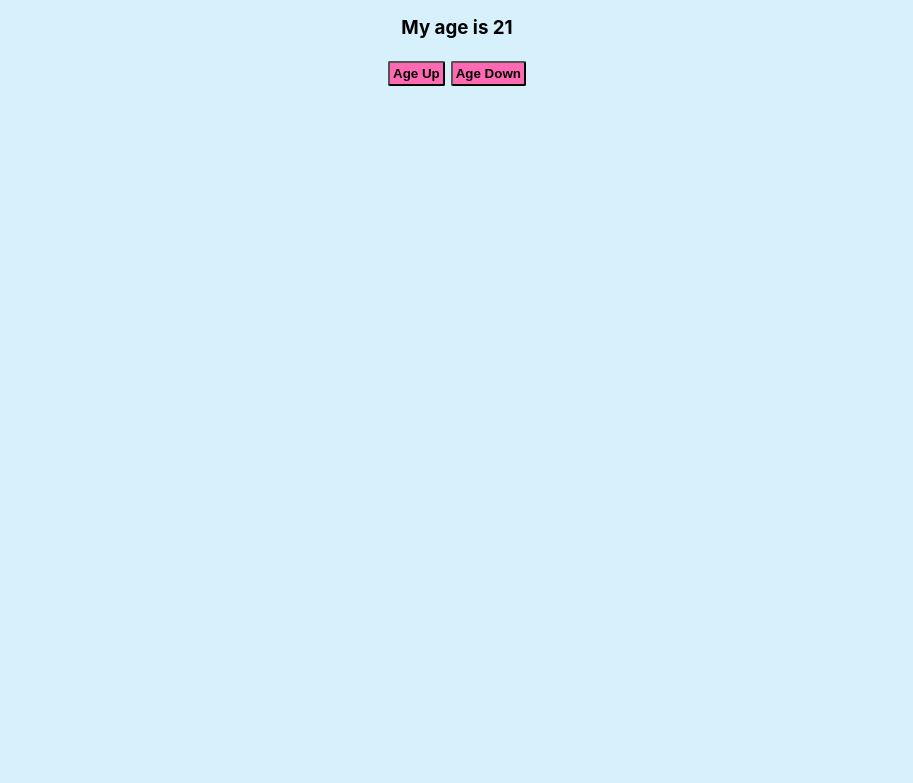
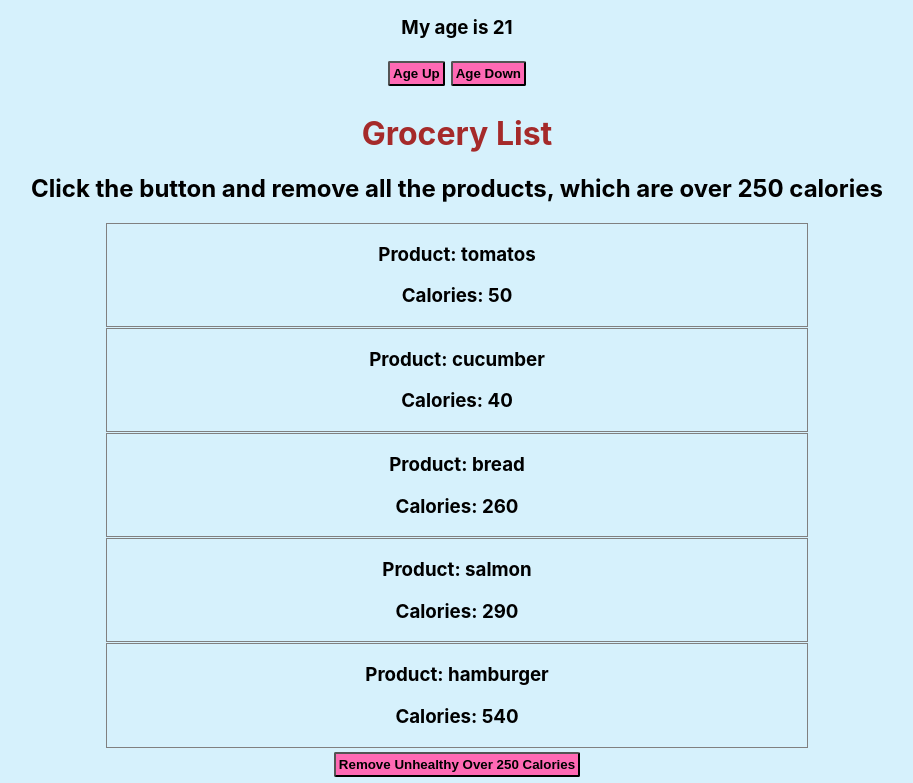
Before and after one commit to veronika333/practicing-react-hooks, a React (Create React App) app: page / in a window 1280 px wide. Shown: the part 527-1310 px from the top of the page, without its empty margins (183-1096 px from the left). Before the commit the page ends 800 px from the top, so only its background shows below. Built offline with nearby package versions, Linux system fonts and the light colour scheme.

Commit message:
grocery list and remove button

```diff
--- a/src/App.js
+++ b/src/App.js
@@ -3,6 +3,7 @@ import logo from "./logo.svg";
 import "./App.scss";
 import NameTag from "./componnents/nameTag";
 import Input from "./componnents/Input";
+import GroceryList from "./componnents/GroceryList";
 
 const nameStyle = {color: "blue", border: "blue solid 2px"};
 const MakeGreen = BaseComponent => props => {
@@ -59,6 +60,7 @@ const ageDownHandler = () => {
       <h3>My age is {age}</h3>
       <button onClick={ageUpHandler}>Age Up</button>
       <button onClick={ageDownHandler}>Age Down</button>
+<GroceryList />
     </div>
   );
 }
--- /dev/null
+++ b/src/componnents/GroceryItem.js
@@ -0,0 +1,11 @@
+import React from 'react';
+const GroceryItem = (props) => {
+    return (
+        <div className="name">
+            <h3>Product: {props.name}</h3>
+    <h3>Calories: {props.calories}</h3>
+        </div>
+     );
+}
+
+export default GroceryItem;
--- /dev/null
+++ b/src/componnents/GroceryList.js
@@ -0,0 +1,35 @@
+import React, { useState } from 'react';
+import GroceryItem from "./GroceryItem";
+
+const groceries = [
+    {name: "tomatos", calories: 50},
+    {name: "cucumber", calories: 40},
+    {name: "bread", calories: 260},
+    {name: "salmon", calories: 290},
+    {name: "hamburger", calories: 540}
+]
+
+const GroceryList = () => {
+    const [product, setProduct] = useState(groceries);
+const removeUnhealthy = (e) => {
+// const copyProduct = [...product];
+// copyProduct.filter(value => value.calories <= 300);
+const filteredProducts = product.filter(value=> value.calories < 250);
+setProduct(filteredProducts);
+}
+
+    return (
+        <div>
+        <h1>Grocery List</h1>
+        <h2>Click the button and remove all the products, which are over 250 calories</h2>
+        {
+            product.map((value, index) => {
+               return <GroceryItem key={`${index} ${value.name} ${value.calories}`} name={value.name} calories={value.calories} />
+            })
+        }
+        <button onClick={removeUnhealthy}>Remove Unhealthy Over 250 Calories</button>
+</div>
+     );
+}
+
+export default GroceryList;
```
